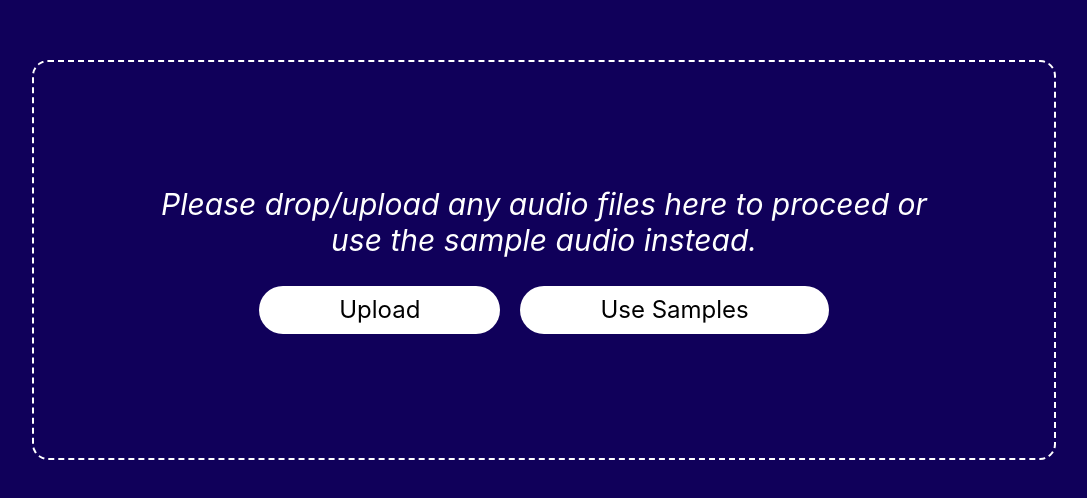
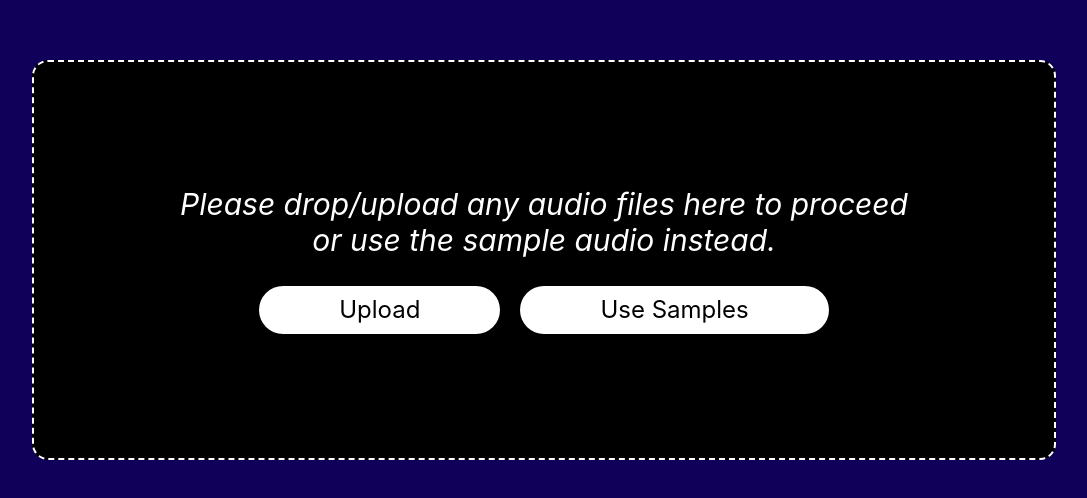
Before and after one commit to Kotesei/VLoidPlayer, a React (Vite) app: page / in a window 1280 px wide. Shown: the part 140-638 px from the top of the page, without its empty margins (96-1183 px from the left). Built offline with nearby package versions, Linux system fonts and the light colour scheme.

Commit message:
Added more functionality to uploading files. Highlighed files that aren't valid and files that are.

```diff
--- a/src/App.tsx
+++ b/src/App.tsx
@@ -35,8 +35,8 @@ function App() {
 
   return (
     <>
-      {!uploadState && <Upload />}
-      {uploadState && (
+      {uploadState && <Upload />}
+      {!uploadState && (
         <div className="h-full w-full flex-col flex items-center justify-end gap-3">
           <SongDetails />
           <div
--- a/src/components/Upload.tsx
+++ b/src/components/Upload.tsx
@@ -2,24 +2,54 @@ import { useFiles } from "../context/FileContext";
 
 // Starting point for new visitors (Web Version)
 export function Upload() {
-  const { files, drag_drop_zone, handleLoadRandomSamples } = useFiles();
+  const {
+    files,
+    drag_drop_zone,
+    handleLoadRandomSamples,
+    setFiles,
+    setUploadState,
+    validFiles,
+  } = useFiles();
+
+  function handleRemoveFile(target: File) {
+    if (!files) return;
+    setFiles(files.filter((file) => file !== target));
+  }
+
+  function handleLoadValidFiles() {
+    setFiles(validFiles);
+    setUploadState(false);
+  }
 
   return (
-    <div className="flex justify-center items-center w-full h-full">
+    <div className="flex flex-col justify-center items-center w-full gap-5 h-full">
+      <div className="p-5 w-[80dvw] h-[50dvh] bg-black border-2 border-white border-dashed rounded-2xl relative flex flex-col gap-5">
         <div
           ref={drag_drop_zone}
           id="drag_drop_zone"
-        className="w-[80dvw] h-[50dvh] border-2 border-white border-dashed rounded-2xl flex-col gap-7 flex justify-center items-center"
+          className={`h-full flex-col gap-7 flex ${!files ? "justify-center" : "overflow-y-auto scrollbar-thin scrollbar-thumb-white"} items-center`}
         >
           {files && (
             <>
+              <div className="flex flex-col bg-black w-full flex-1 gap-4">
                 {files.map((file, i) => {
                   return (
-                <p key={i} className="text-white">
+                    <div key={i} className="flex gap-5 items-center">
+                      <button
+                        onClick={() => handleRemoveFile(file)}
+                        className="rounded-full flex justify-center items-center leading-1 pb-1 h-5 w-5 bg-amber-50 text-black"
+                      >
+                        x
+                      </button>
+                      <p
+                        className={`${file.type.includes("audio") ? "text-green-300" : "text-red-400"}`}
+                      >
                         {file.name}
                       </p>
+                    </div>
                   );
                 })}
+              </div>
             </>
           )}
           {!files && (
@@ -42,6 +72,27 @@ export function Upload() {
             </>
           )}
         </div>
+        {validFiles && files && (
+          <div className="flex justify-end gap-3">
+            <div className="flex flex-col">
+              <p className="text-green-400 text-end">
+                Valid Entries: {validFiles.length}
+              </p>
+              <p className="text-red-400 text-end">
+                Invalid Entries: {files.length - validFiles.length}
+              </p>
+            </div>
+            {validFiles.length > 0 && (
+              <button
+                onClick={handleLoadValidFiles}
+                className="bg-amber-50 px-5 pb-1 justify-center items-center rounded-xl w-fit flex text-2xl "
+              >
+                {validFiles.length === 1 ? "Import File" : "Import Files"}
+              </button>
+            )}
+          </div>
+        )}
+      </div>
     </div>
   );
 }
--- a/src/context/AudioContext.tsx
+++ b/src/context/AudioContext.tsx
@@ -60,18 +60,19 @@ const AudioContext = createContext<AudioContextType | undefined>(undefined);
 export function AudioProvider({ children }: { children: ReactNode }) {
   // Contains the tracklist
   const [trackList, setTrackList] = useState<File[] | null>(null);
-  const { files, setUploadState } = useFiles();
+  const { files, setUploadState, uploadState } = useFiles();
 
   useEffect(() => {
     if (!files) return;
     if (!audio) return;
+    if (uploadState) return;
 
     files.map((file) => {
       setTrackList((prev) => [...(prev ?? []), file]);
     });
     const firstTrack = files[0];
     audio.src = URL.createObjectURL(firstTrack);
-  }, [files]);
+  }, [files, uploadState]);
 
   const [isShuffling, setIsShuffling] = useState<ShuffledTracks | false>(false);
   // check/set when user is playing song
@@ -180,7 +181,7 @@ export function AudioProvider({ children }: { children: ReactNode }) {
     if (!files) return;
     if (!trackList) return;
     setCurrentSong(trackList[0]);
-    setUploadState(true);
+    // setUploadState(false);
   }, [files, trackList]);
   ///////////////////////////
 
--- a/src/context/FileContext.tsx
+++ b/src/context/FileContext.tsx
@@ -14,13 +14,15 @@ interface FileContextType {
   setFiles: React.Dispatch<React.SetStateAction<File[] | null>>;
   drag_drop_zone: React.RefObject<HTMLInputElement>;
   handleLoadRandomSamples: () => void;
+  validFiles: File[] | null;
 }
 
 const FileContext = createContext<FileContextType | undefined>(undefined);
 
 export function TracksProvider({ children }: { children: ReactNode }) {
-  const [uploadState, setUploadState] = useState(false);
+  const [uploadState, setUploadState] = useState(true);
   const [files, setFiles] = useState<File[] | null>(null);
+  const [validFiles, setValidFiles] = useState<null | File[]>(null);
   const drag_drop_zone = useRef<HTMLInputElement>(null);
 
   useEffect(() => {
@@ -40,9 +42,12 @@ export function TracksProvider({ children }: { children: ReactNode }) {
 
     const dropFiles = (e: DragEvent) => {
       e.preventDefault();
-      const transferedFiles = e.dataTransfer?.files;
-      console.log(transferedFiles);
-      setFiles(Array.from(transferedFiles || []));
+      const transferedFiles = files
+        ? [...files, ...Array.from(e.dataTransfer?.files || [])]
+        : Array.from(e.dataTransfer?.files || []);
+
+      setFiles(transferedFiles);
+      drag_drop_zone.current?.classList.add("dropped_files");
     };
 
     el.addEventListener("dragover", dragOver);
@@ -54,12 +59,14 @@ export function TracksProvider({ children }: { children: ReactNode }) {
       el.removeEventListener("dragleave", dragLeave);
       el.removeEventListener("drop", dropFiles);
     };
-  }, [drag_drop_zone]);
+  }, [drag_drop_zone, files]);
 
   useEffect(() => {
     if (!files) return;
-    drag_drop_zone.current?.classList.add("dropped_files");
-  }, [files]);
+    const filteredFiles = files.filter((file) => file.type.includes("audio"));
+    if (!filteredFiles) return;
+    setValidFiles(filteredFiles);
+  }, [files, uploadState]);
 
   async function handleLoadRandomSamples() {
     const samples = [
@@ -83,7 +90,6 @@ export function TracksProvider({ children }: { children: ReactNode }) {
       const res = await fetch(`./src/assets/sample_audio/${sample}`);
       const song: Blob = await res.blob();
 
-      console.log(song);
       const songFile = new File([song], sample, {
         type: song.type,
         lastModified: Date.now(),
@@ -94,8 +100,8 @@ export function TracksProvider({ children }: { children: ReactNode }) {
 
     const songFiles = await Promise.all(songs);
 
-    console.log(songFiles);
     setFiles(Array.from(songFiles || []));
+    setUploadState(false);
   }
 
   return (
@@ -107,6 +113,7 @@ export function TracksProvider({ children }: { children: ReactNode }) {
         setFiles,
         drag_drop_zone,
         handleLoadRandomSamples,
+        validFiles,
       }}
     >
       {children}
```
Lines whose indentation alone changed are shown as unchanged.
